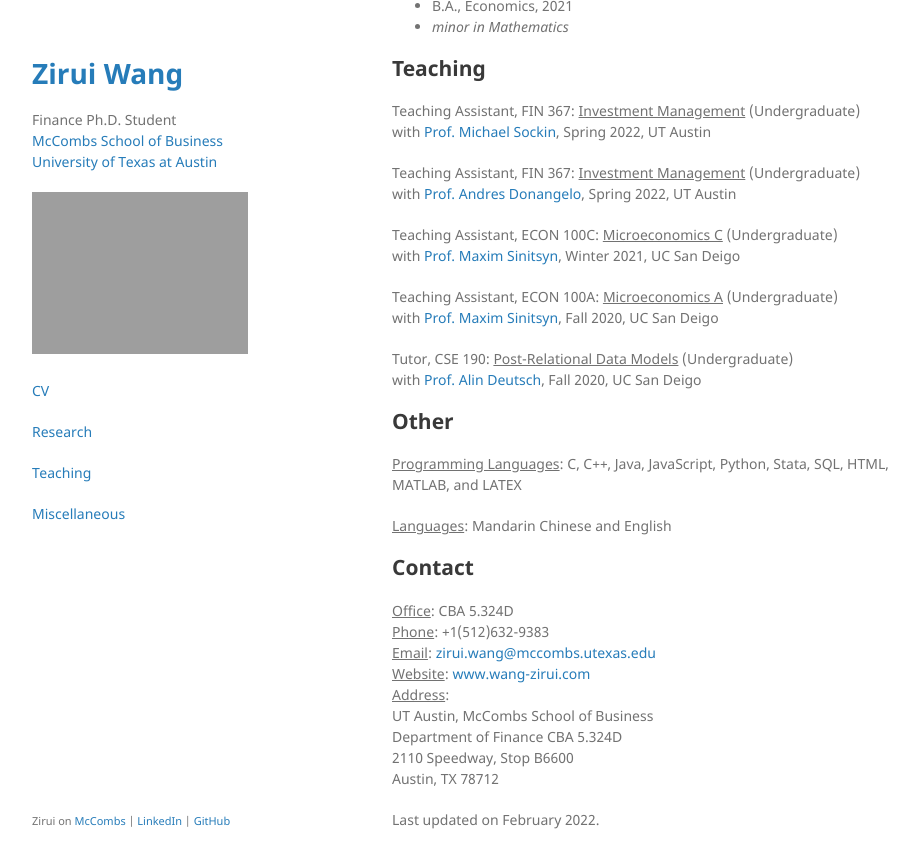
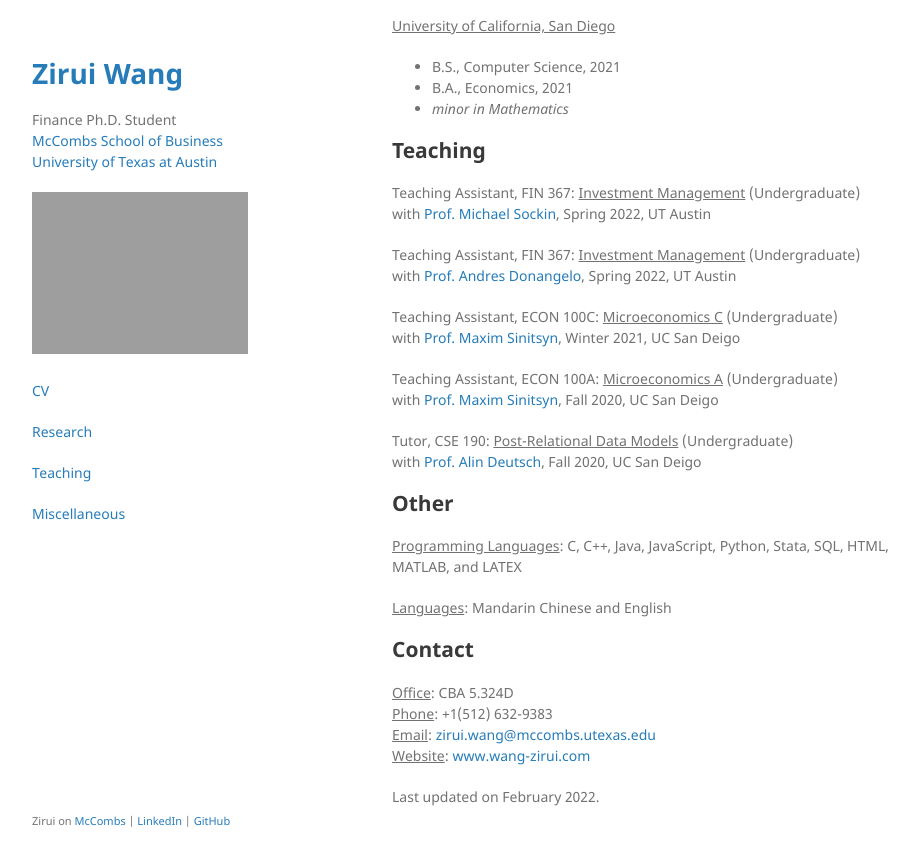
Before and after one commit to HarrisonZiruiWang/HarrisonZiruiWang.github.io, a Jekyll site: the page built from index.md, in a window 1280 px wide and 900 px high, scrolled down 625 px. Shown: the top 868 px of the window, without its empty margins (178-1097 px from the left). Built offline with Jekyll 4.4.1, drawn with Linux system fonts in a browser that asks for light colours; our own code applies the rules of GitHub Pages for plain Markdown files.

Commit message:
Update index.md

```diff
--- a/index.md
+++ b/index.md
@@ -18,12 +18,14 @@
   <p>During my junior and senior years at UCSD, I have been <a href="https://rady.ucsd.edu/faculty/directory/engelberg/pub/portfolios/index.htm" target="_blank">Professor Joseph Engelberg</a>’s Research Assistant for his <a href="https://rady.ucsd.edu/faculty/directory/engelberg/pub/portfolios/PDDE.pdf" target="_blank"><i>Portfolio-Driven Disposition Effect (PDDE)</i> paper</a> which is currently under revision at the <i>Journal of Finance</i>. The PDDE is the observation that investors have a strong disposition effect when their portfolio is at a loss and have almost no disposition effect when it is at a gain. To shed light on this effect, I used Node.js and PostgreSQL to develop an <a href="https://gamestocktrading.herokuapp.com/" target="_blank">online experiment</a> that simulates the changes in the net worth of a stock portfolio and enables participants to make trading decisions among four stocks. The experiment has been run on thousands of participants on Amazon Mechanical Turk and <a href="https://stocktradinggame-chinese.herokuapp.com/" target="_blank">a similar platform for Chinese users</a>. (<a href="https://github.com/HarrisonZiruiWang/stocktradinggame" target="_blank">GitHub page</a>)</p>
   <p>In my senior year, I also helped Prof Engelberg collect data from the Web of Science & Google Scholar for his <a href="https://papers.ssrn.com/sol3/papers.cfm?abstract_id=3565487" target="_blank"><i>On the Causal Effect of Fame on Citations</i> paper</a> which is currently under revision at the <i>Journal of Financial Economics</i>. Using dynamic web scraping in Python, I downloaded the data of more than 280,000 papers from 65 journals. I built a dataset which has all details about each paper, including DOI and Google Scholar ID, and a dataset which specifies the cite count for each paper in each year. </p>
 </details>
+<br/>
 
 <ins>Research Assistant supervised by <a href="https://alexisakira.github.io/" target="_blank">Prof. Alexis Akira Toda</a></ins> 2020
 <details>
   <summary>Details</summary>
   <p>I also worked as <a href="https://alexisakira.github.io/" target="_blank">Professor Alexis Akira Toda</a>'s research assistant between April and August 2020. Each day I run a model that predicted the course of the COVID-19 pandemic via MATLAB code and updated the data visualization on Professor Toda's <a href="https://sites.google.com/site/aatoda111/misc/covid19" target="_blank">research page</a>.</p>
 </details>
+<br/>
 
 ## Education
 
@@ -62,14 +64,14 @@
 ## Contact
 
 <ins>Office</ins>: CBA 5.324D
-<ins>Phone</ins>: +1(512)632-9383
+<ins>Phone</ins>: +1(512) 632-9383
 <ins>Email</ins>: <a href="mailto:zirui.wang@mccombs.utexas.edu" target="_blank">zirui.wang@mccombs.utexas.edu</a>
 <ins>Website</ins>: [www.wang-zirui.com](https://www.wang-zirui.com/)
-<ins>Address</ins>:
+<!-- <ins>Address</ins>:
 UT Austin, McCombs School of Business
 Department of Finance CBA 5.324D
 2110 Speedway, Stop B6600
-Austin, TX 78712
+Austin, TX 78712   -->
 
 
 Last updated on February 2022.
```
